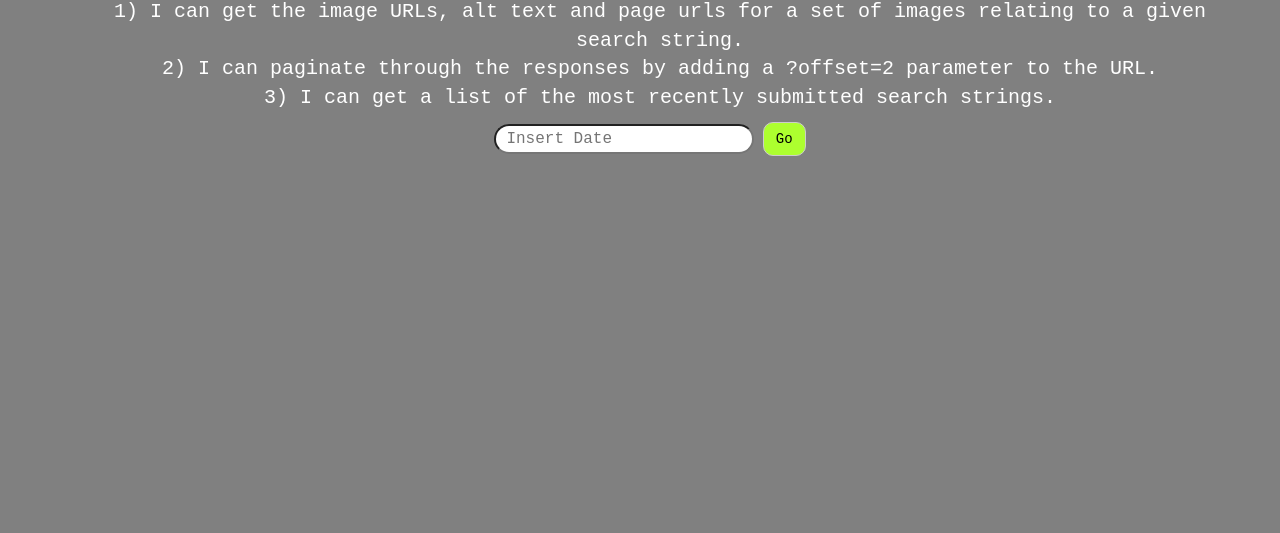
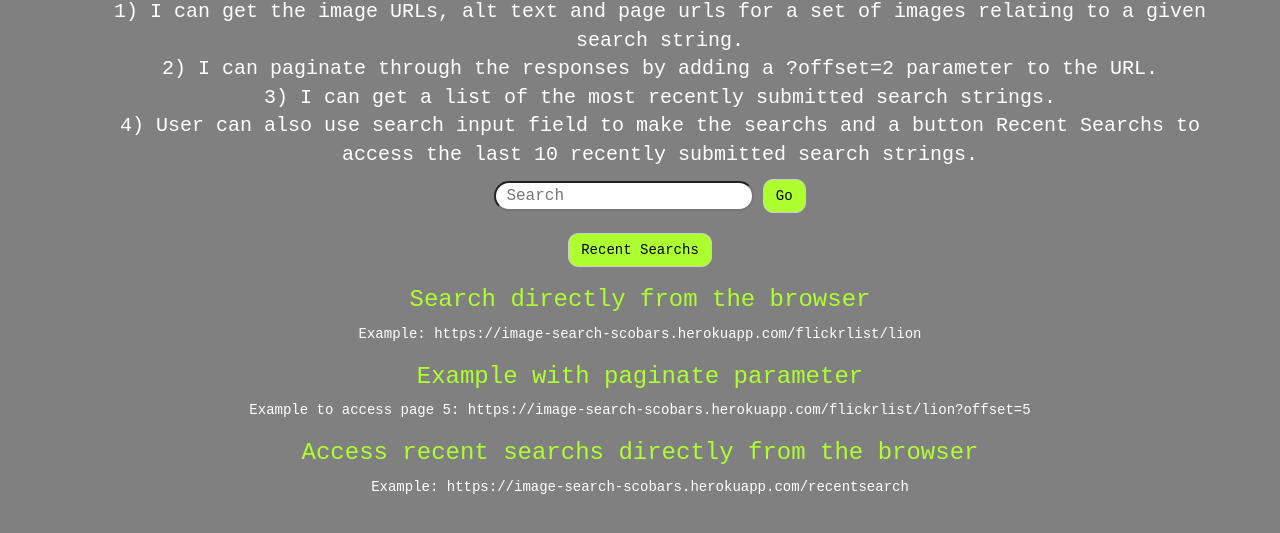
Before and after one commit to SCOBARS900/image-search-scobars, a website: page public/index.html in a window 1280 px wide. Shown: the part 129-662 px from the top of the page. Drawn offline with nearby package versions, Linux system fonts and the light colour scheme.

Commit message:
change examples links

```diff
--- a/public/index.html
+++ b/public/index.html
@@ -17,23 +17,28 @@
                 <li>1)  I can get the image URLs, alt text and page urls for a set of images relating to a given search string.</li>
                 <li>2) I can paginate through the responses by adding a ?offset=2 parameter to the URL.</li>
                 <li>3) I can get a list of the most recently submitted search strings.</li>
-                <li></li>
+                <li>4) User can also use search input field to make the searchs and a button Recent Searchs to access the last 10 recently submitted search strings.</li>
                 </ul>
             </div>
 
 
             <section>
-            <input id="imputDate" placeholder="Insert Date" ng-model="imageP">
-            <a class="btn btn-default" href="http://localhost:3000/flickrlist/{{ imageP }}">Go</a>
+            <input id="imputDate" placeholder="Search" ng-model="imageP">
+            <a class="btn btn-default" href="https://image-search-scobars.herokuapp.com/flickrlist/{{ imageP }}">Go</a>
             </section>
             <br>
+            <a class="btn btn-default" href="https://image-search-scobars.herokuapp.com/recentsearch">Recent Searchs</a>
+            <br>
+            <h3>Search directly from the browser</h3>
+            <p>Example: https://image-search-scobars.herokuapp.com/flickrlist/lion</p>
+            <h3>Example with paginate parameter</h3>
+            <p>Example to access page 5: https://image-search-scobars.herokuapp.com/flickrlist/lion?offset=5 </p>
+            <h3>Access recent searchs directly from the browser</h3>
+            <p>Example: https://image-search-scobars.herokuapp.com/recentsearch</p>
 
 
 
-
-
-
-        </div>
+            </div>
     </body>
 
     <script src="https://cdnjs.cloudflare.com/ajax/libs/jquery/3.2.1/jquery.min.js"></script>
```
